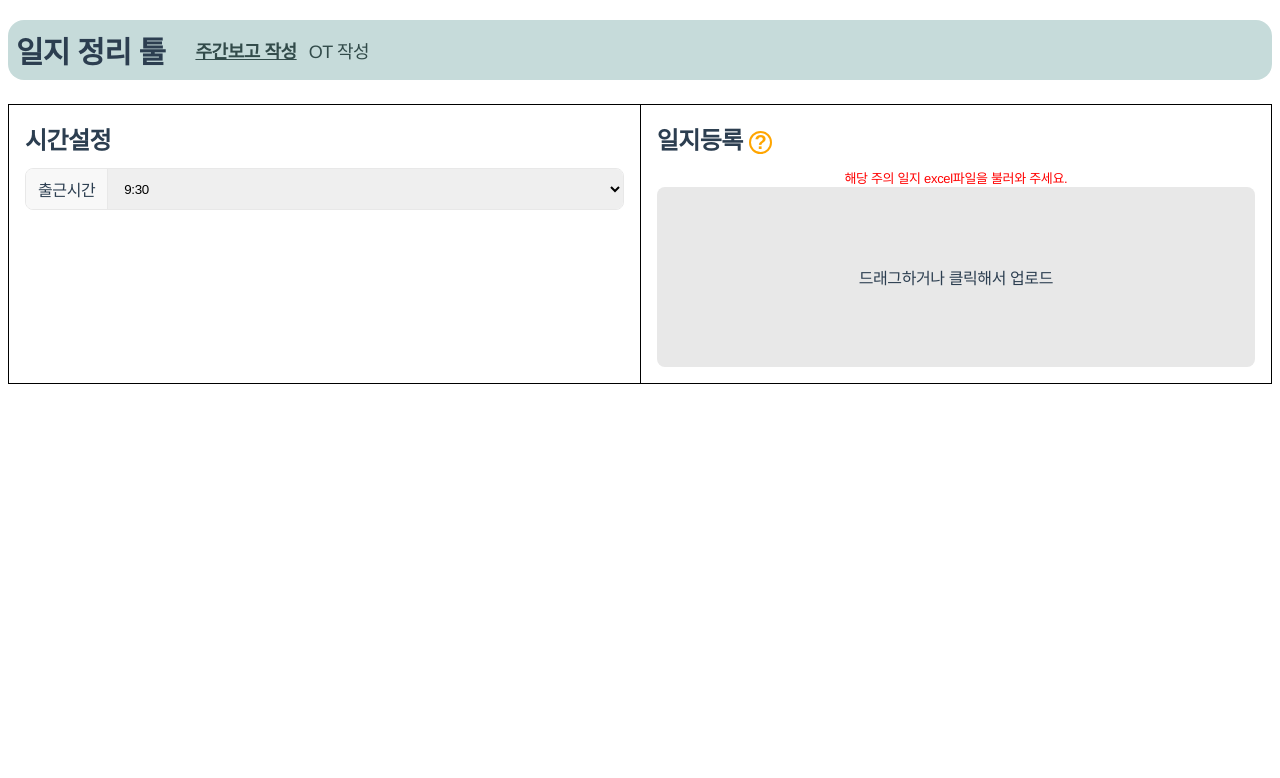
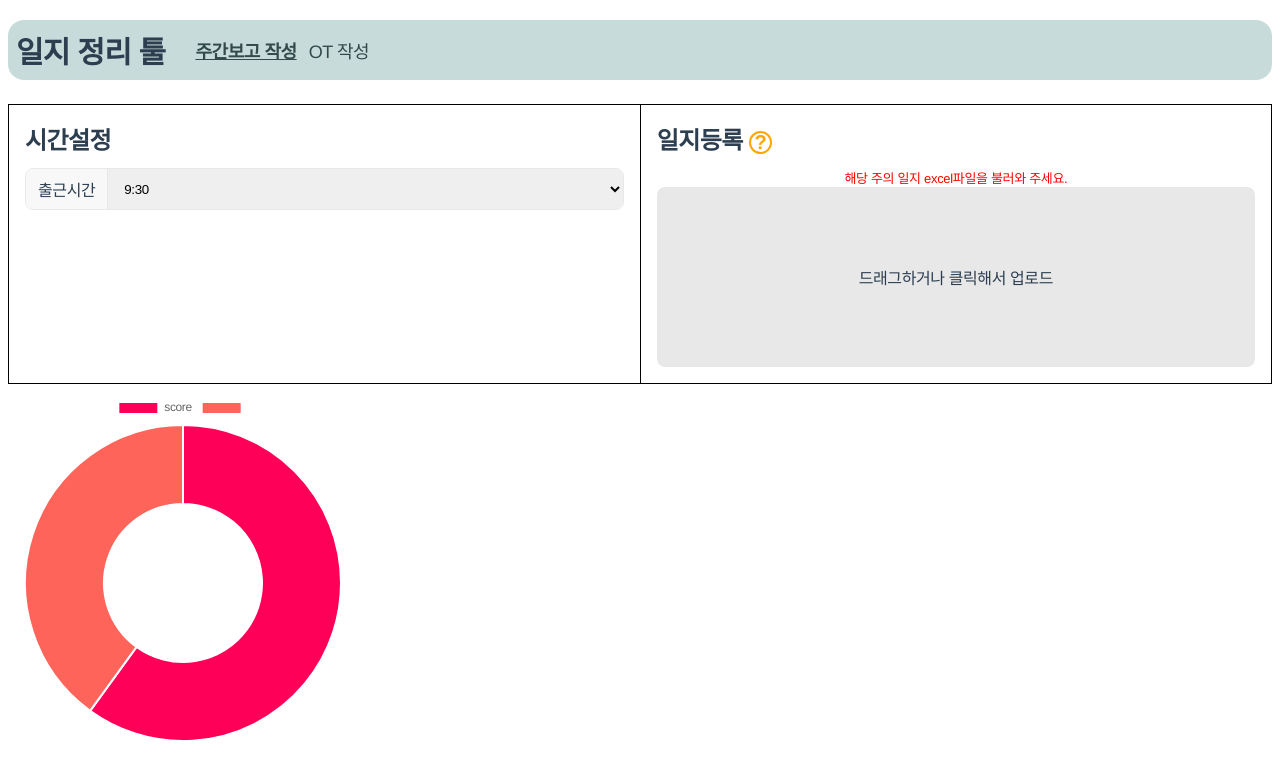
Before and after one commit to teller2016/vue-fe-overtime, a Vue app: page /week in a window 1280 px wide. Shown: the top 778 px of the page. Built offline with nearby package versions, Linux system fonts and the light colour scheme.

Commit message:
feat: use Doughnut chart

```diff
--- a/src/components/utils/BarChart.vue
+++ b/src/components/utils/Chart.vue
@@ -1,5 +1,10 @@
 <template>
-  <Bar :data="chartData" :options="chartOptions" />
+  <template v-if="type == 'bar'">
+    <Bar :data="chartData" :options="chartOptions" />
+  </template>
+  <template v-else-if="type == 'round'">
+    <Doughnut :data="chartData" :options="chartOptions" />
+  </template>
 </template>
 
 <script>
@@ -11,23 +16,27 @@ import {
   BarElement,
   CategoryScale,
   LinearScale,
+  ArcElement,
 } from "chart.js";
-import { Bar } from "vue-chartjs";
+import { Bar, Doughnut } from "vue-chartjs";
 ChartJS.register(
   Title,
   Tooltip,
   Legend,
   BarElement,
   CategoryScale,
-  LinearScale
+  LinearScale,
+  ArcElement
 );
 export default {
   components: {
     Bar,
+    Doughnut,
   },
   props: {
     chartData: Object,
     chartOptions: Object,
+    type: String,
   },
   setup() {
     return {};
--- a/src/pages/week/index.vue
+++ b/src/pages/week/index.vue
@@ -44,15 +44,24 @@
       </div>
     </div>
 
-    <div class="sb__chart" v-if="Object.keys(chartData).length">
-      <BarChart :data="chartData" :options="chartOptions" />
+    <div class="sb__result">
+      <div class="result__chart" v-if="Object.keys(barChartData).length">
+        <Chart :data="barChartData" :options="barChartOptions" type="bar" />
+      </div>
+      <div class="result__chart" v-if="Object.keys(roundChartData).length">
+        <Chart
+          :data="roundChartData"
+          :options="roundChartOptions"
+          type="round"
+        />
+      </div>
     </div>
   </div>
 </template>
 
 <script>
 import { ref, watch } from "vue";
-import BarChart from "@/components/utils/BarChart.vue";
+import Chart from "@/components/utils/Chart.vue";
 import SelectElement from "@/components/elements/SelectElement.vue";
 import DragDrop from "@/components/DragDrop.vue";
 import NotificationPopup from "@/components/utils/NotificationPopup.vue";
@@ -63,7 +72,7 @@ export default {
     SelectElement,
     DragDrop,
     NotificationPopup,
-    BarChart,
+    Chart,
   },
   setup() {
     // 출근시간 데이터 목록
@@ -88,9 +97,8 @@ export default {
     const workEndTime = ref(workStartTimeList[1].value);
     const excelData = ref("");
 
-    const chartData = ref({});
-
-    const chartOptions = ref({
+    const barChartData = ref({});
+    const barChartOptions = ref({
       responsive: true,
       scales: {
         y: {
@@ -99,22 +107,63 @@ export default {
       },
     });
 
+    const roundChartData = ref({
+      labels: ["score", ""],
+      datasets: [
+        {
+          data: [60, 40],
+          backgroundColor: ["#ff0058", "#ff645a"],
+        },
+      ],
+    });
+    const roundChartOptions = ref({
+      legend: { display: false }, // datasets의 labels를 선언함으로 생기는 legend를 비표시로
+      cutoutPercentage: 85, // 차트의 굵기
+      elements: {
+        arc: {
+          roundedCornersFor: 0,
+        },
+        center: [
+          {
+            text: "60",
+            font: "bolder 4rem sans-serif",
+            fillStyle: "#354abd",
+          },
+          {
+            text: "Point",
+            font: "bold 0.8rem sans-serif",
+            fillStyle: "#222222",
+          },
+          {
+            text: "asdf",
+            font: "bold 1rem sans-serif",
+            fillStyle: "#222222",
+          },
+        ],
+      },
+    });
+
     const getExcelData = (data) => {
       excelData.value = data;
-      chartData.value = filterWeekExcelData(data, workEndTime.value);
+      barChartData.value = filterWeekExcelData(data, workEndTime.value);
     };
 
     watch(workEndTime, () => {
       if (!excelData.value) return;
-      chartData.value = filterWeekExcelData(excelData.value, workEndTime.value);
+      barChartData.value = filterWeekExcelData(
+        excelData.value,
+        workEndTime.value
+      );
     });
 
     return {
       workStartTimeList,
       workEndTime,
       getExcelData,
-      chartData,
-      chartOptions,
+      barChartData,
+      barChartOptions,
+      roundChartData,
+      roundChartOptions,
     };
   },
 };
@@ -127,10 +176,14 @@ export default {
     margin: 0 auto;
   }
 
-  &__chart {
-    display: block;
-    margin-top: 8px;
-    height: 350px;
+  &__result {
+    .result {
+      &__chart {
+        display: block;
+        margin-top: 8px;
+        height: 350px;
+      }
+    }
   }
 }
 </style>
```
